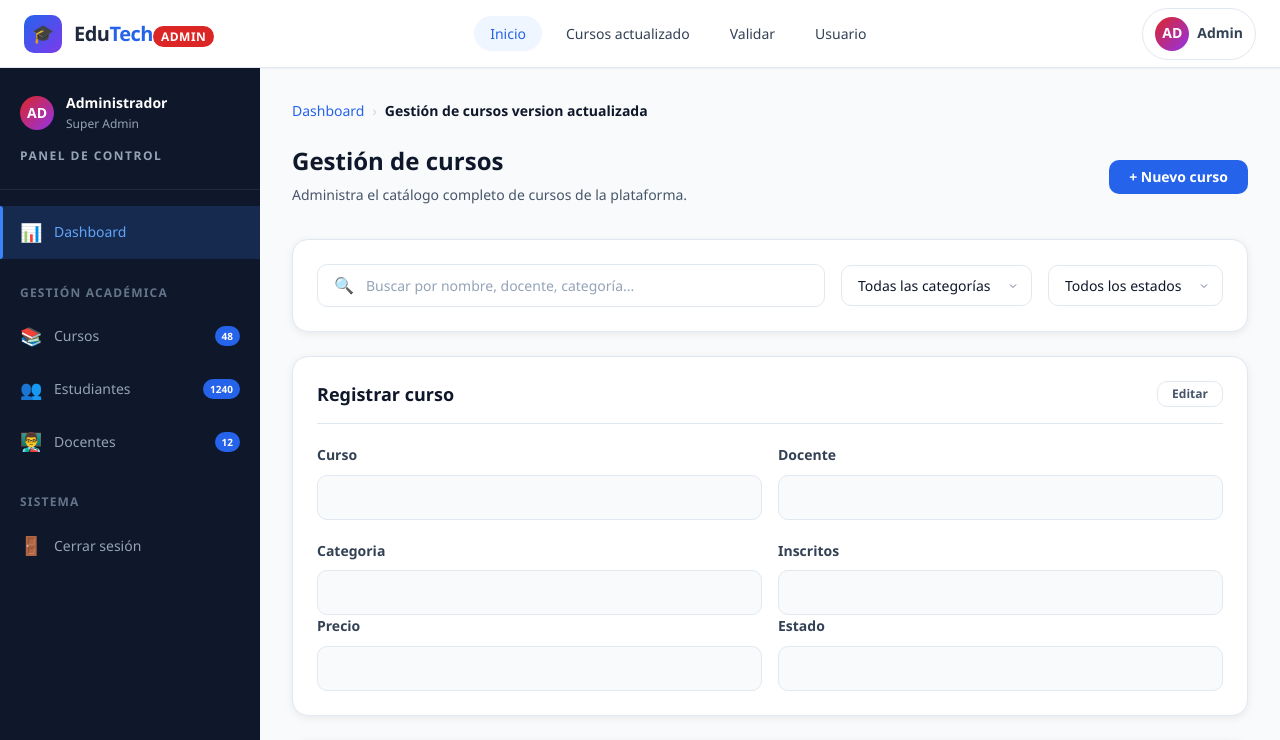
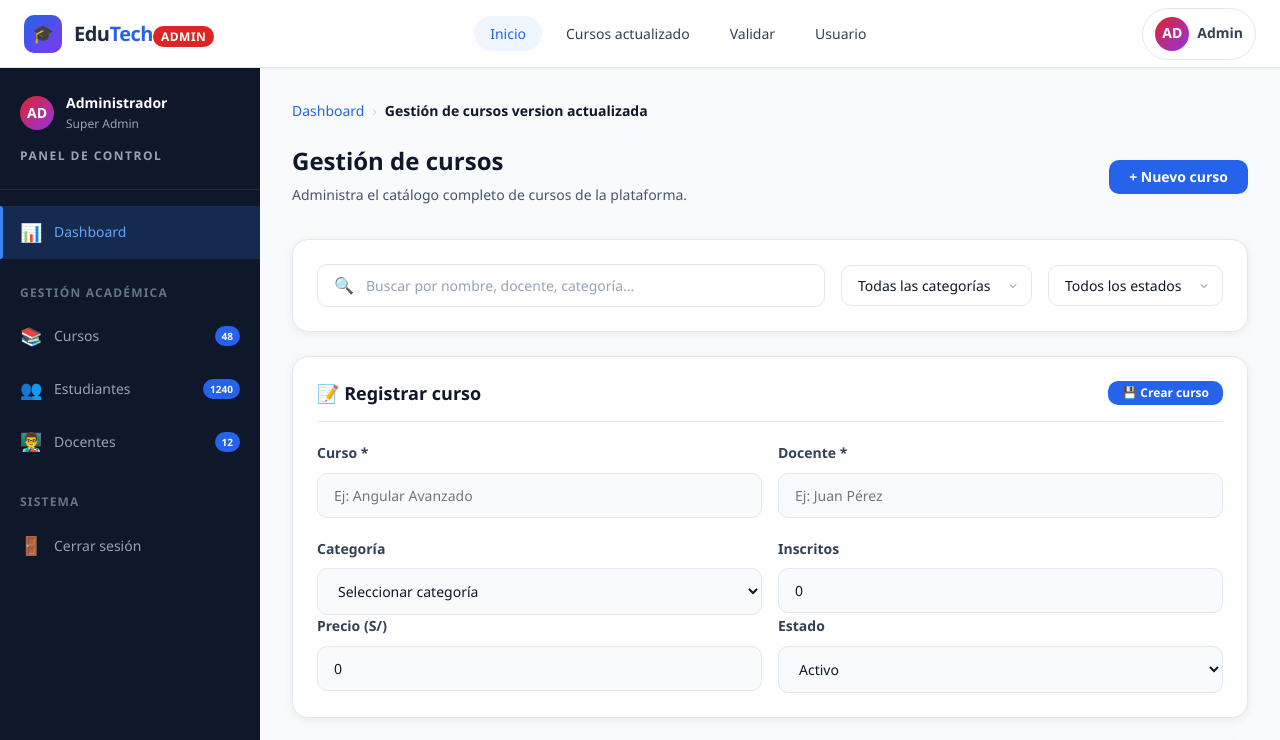
Before and after one commit to A-Barboza-Veliz/evaluacion-integral, an Angular app in the folder angular/portal-angular/: page /cursos in a window 1280 px wide. Shown: the top 740 px of the page. Built offline with nearby package versions, Linux system fonts and the light colour scheme; no server answers.

Commit message:
Se agrego Funcion crear cursos, se modifico HTML

```diff
--- a/angular/portal-angular/src/app/components/cursos/cursos.html
+++ b/angular/portal-angular/src/app/components/cursos/cursos.html
@@ -10,7 +10,8 @@
       <h1 class="page-title">Gestión de cursos</h1>
       <p class="page-subtitle">Administra el catálogo completo de cursos de la plataforma.</p>
     </div>
-            <button class="btn btn-primary" onclick="alert('Modal: Nuevo Curso')">+ Nuevo curso</button>
+    <!-- 🔽 CAMBIO 1: Botón "Nuevo curso" ahora llama a limpiarFormulario() -->
+    <button class="btn btn-primary" (click)="limpiarFormulario()">+ Nuevo curso</button>
   </div>
 </div>
 
@@ -37,47 +38,98 @@
   </div>
 </div>
 
+<!-- 🔽 CAMBIO 2: FORMULARIO PARA CREAR CURSO (AHORA CON BINDINGS) -->
+<div class="card" style="margin-bottom:var(--space-6);">
+  <div class="card-header">
+    <h2 class="card-title">📝 Registrar curso</h2>
+    <!-- Botón "Crear curso" ahora llama a guardarNuevoCurso() -->
+    <button class="btn btn-primary btn-sm" (click)="guardarNuevoCurso()">💾 Crear curso</button>
+  </div>
 
-        <!-- Formulario -->
-        <div class="card"style="margin-bottom:var(--space-6);">
-          <div class="card-header">
-            <h2 class="card-title">Registrar curso</h2>
-            <button class="btn btn-ghost btn-sm">Editar</button>
-          </div>
   <div class="form-row cols-2" style="margin-bottom:var(--space-5);">
     <div class="form-group" style="margin-bottom:0;">
-              <div class="form-label">Curso</div>
-              <input type="text" style="padding:var(--space-3) var(--space-4);background:var(--gray-50);border:1px solid var(--border-color);border-radius:var(--border-radius);font-size:var(--text-sm);color:var(--text-primary); width: 100%" />
+      <div class="form-label">Curso *</div>
+      <!-- 🔽 CAMBIO 3: value y input para enlazar con nuevoCurso.curso -->
+      <input
+        type="text"
+        [value]="nuevoCurso.curso"
+        (input)="actualizarNuevoCurso('curso', $any($event.target).value)"
+        placeholder="Ej: Angular Avanzado"
+        style="padding:var(--space-3) var(--space-4);background:var(--gray-50);border:1px solid var(--border-color);border-radius:var(--border-radius);font-size:var(--text-sm);color:var(--text-primary); width: 100%"
+      />
     </div>
     <div class="form-group" style="margin-bottom:0;">
-              <div class="form-label">Docente</div>
-              <input type="text" style="padding:var(--space-3) var(--space-4);background:var(--gray-50);border:1px solid var(--border-color);border-radius:var(--border-radius);font-size:var(--text-sm);color:var(--text-primary); width: 100%" />
+      <div class="form-label">Docente *</div>
+      <!-- 🔽 CAMBIO 4: value y input para enlazar con nuevoCurso.docente -->
+      <input
+        type="text"
+        [value]="nuevoCurso.docente"
+        (input)="actualizarNuevoCurso('docente', $any($event.target).value)"
+        placeholder="Ej: Juan Pérez"
+        style="padding:var(--space-3) var(--space-4);background:var(--gray-50);border:1px solid var(--border-color);border-radius:var(--border-radius);font-size:var(--text-sm);color:var(--text-primary); width: 100%"
+      />
     </div>
   </div>
+
   <div class="form-row cols-2">
     <div class="form-group" style="margin-bottom:0;">
-              <div class="form-label">Categoria</div>
-              <input type="text" style="padding:var(--space-3) var(--space-4);background:var(--gray-50);border:1px solid var(--border-color);border-radius:var(--border-radius);font-size:var(--text-sm);color:var(--text-primary); width: 100%" />
+      <div class="form-label">Categoría</div>
+      <!-- 🔽 CAMBIO 5: Select enlazado con nuevoCurso.categoria -->
+      <select
+        [value]="nuevoCurso.categoria"
+        (change)="actualizarNuevoCurso('categoria', $any($event.target).value)"
+        style="padding:var(--space-3) var(--space-4);background:var(--gray-50);border:1px solid var(--border-color);border-radius:var(--border-radius);font-size:var(--text-sm);color:var(--text-primary); width: 100%"
+      >
+        <option value="">Seleccionar categoría</option>
+        <option value="Frontend">Frontend</option>
+        <option value="Backend">Backend</option>
+        <option value="Full Stack">Full Stack</option>
+        <option value="Seguridad">Seguridad</option>
+      </select>
     </div>
     <div class="form-group" style="margin-bottom:0;">
       <div class="form-label">Inscritos</div>
-              <input type="text" style="padding:var(--space-3) var(--space-4);background:var(--gray-50);border:1px solid var(--border-color);border-radius:var(--border-radius);font-size:var(--text-sm);color:var(--text-primary); width: 100%" />
+      <!-- 🔽 CAMBIO 6: Input numérico enlazado con nuevoCurso.inscritos -->
+      <input
+        type="number"
+        [value]="nuevoCurso.inscritos"
+        (input)="actualizarNuevoCurso('inscritos', $any($event.target).value)"
+        placeholder="0"
+        style="padding:var(--space-3) var(--space-4);background:var(--gray-50);border:1px solid var(--border-color);border-radius:var(--border-radius);font-size:var(--text-sm);color:var(--text-primary); width: 100%"
+      />
     </div>
   </div>
+
   <div class="form-row cols-2">
     <div class="form-group" style="margin-bottom:0;">
-              <div class="form-label">Precio</div>
-              <input type="text" style="padding:var(--space-3) var(--space-4);background:var(--gray-50);border:1px solid var(--border-color);border-radius:var(--border-radius);font-size:var(--text-sm);color:var(--text-primary); width: 100%" />
+      <div class="form-label">Precio (S/)</div>
+      <!-- 🔽 CAMBIO 7: Input numérico con step enlazado con nuevoCurso.precio -->
+      <input
+        type="number"
+        [value]="nuevoCurso.precio"
+        (input)="actualizarNuevoCurso('precio', $any($event.target).value)"
+        placeholder="0.00"
+        step="0.01"
+        style="padding:var(--space-3) var(--space-4);background:var(--gray-50);border:1px solid var(--border-color);border-radius:var(--border-radius);font-size:var(--text-sm);color:var(--text-primary); width: 100%"
+      />
     </div>
     <div class="form-group" style="margin-bottom:0;">
       <div class="form-label">Estado</div>
-              <input type="text" style="padding:var(--space-3) var(--space-4);background:var(--gray-50);border:1px solid var(--border-color);border-radius:var(--border-radius);font-size:var(--text-sm);color:var(--text-primary); width: 100%" />
+      <!-- 🔽 CAMBIO 8: Select enlazado con nuevoCurso.estado -->
+      <select
+        [value]="nuevoCurso.estado"
+        (change)="actualizarNuevoCurso('estado', $any($event.target).value)"
+        style="padding:var(--space-3) var(--space-4);background:var(--gray-50);border:1px solid var(--border-color);border-radius:var(--border-radius);font-size:var(--text-sm);color:var(--text-primary); width: 100%"
+      >
+        <option value="Activo">Activo</option>
+        <option value="Inactivo">Inactivo</option>
+        <option value="Borrador">Borrador</option>
+      </select>
     </div>
   </div>
 </div>
 
-
-        <!-- Tabla de cursos -->
+<!-- 📊 TABLA DE CURSOS -->
 <div class="table-wrapper">
   <table class="table" aria-label="Tabla de gestión de cursos">
     <thead>
@@ -93,7 +145,6 @@
       </tr>
     </thead>
     <tbody>
-
       @for (curso of cursos(); track curso._id) {
         <tr>
           <td>
@@ -103,14 +154,12 @@
                 aria-hidden="true">
                 ⚡
               </div>
-
               <div class="user-info">
                 <div class="name">{{ curso.curso }}</div>
                 <div class="sub">60 horas · Virtual</div>
               </div>
             </div>
           </td>
-
           <td>{{ curso.docente }}</td>
           <td>
             <span class="badge badge-accent no-dot">{{ curso.categoria }}</span>
@@ -128,7 +177,6 @@
           <td>
             <div class="td-actions">
               <button class="btn btn-ghost btn-icon btn-sm" title="Editar" (click)="abrirEditar(curso)">✏️</button>
-
               <button class="btn btn-ghost btn-icon btn-sm" title="Desactivar">🔕</button>
               <button class="btn btn-ghost btn-icon btn-sm" title="Eliminar" style="color:var(--danger-600);" (click)="eliminarCurso(curso._id, curso.curso)">🗑️</button>
             </div>
@@ -136,14 +184,17 @@
         </tr>
       } @empty {
         <tr>
-                  <td colspan="8">No hay cursos registrados</td>
+          <td colspan="8" style="text-align:center;padding:2rem;">
+            <p style="color:var(--gray-500);">📚 No hay cursos registrados</p>
+            <p style="font-size:0.875rem;color:var(--gray-400);">Haz clic en "+ Nuevo curso" para agregar el primero</p>
+          </td>
         </tr>
       }
-
     </tbody>
   </table>
 </div>
 
+<!-- 📄 PAGINACIÓN -->
 <nav class="pagination" aria-label="Paginación">
   <button class="page-btn" disabled aria-label="Anterior">‹</button>
   <button class="page-btn active" aria-current="page">1</button>
@@ -152,7 +203,7 @@
   <button class="page-btn" aria-label="Siguiente">›</button>
 </nav>
 
-        <!-- 📝 MODAL PARA EDITAR CURSO (NUEVO) -->
+<!-- ✏️ MODAL PARA EDITAR CURSO -->
 @if (mostrarFormularioEdicion()) {
   <div class="modal-overlay" style="position:fixed;top:0;left:0;right:0;bottom:0;background:rgba(0,0,0,0.5);display:flex;align-items:center;justify-content:center;z-index:1000;">
     <div class="modal-content" style="background:white;padding:2rem;border-radius:8px;max-width:500px;width:100%;">
@@ -232,7 +283,7 @@
           class="btn btn-primary"
           (click)="guardarEdicion()"
           style="padding:0.5rem 1.5rem;border:none;border-radius:4px;background:#2563eb;color:white;cursor:pointer;">
-          💾 Guardar
+          💾 Guardar Cambios
         </button>
       </div>
     </div>
--- a/angular/portal-angular/src/app/components/cursos/cursos.ts
+++ b/angular/portal-angular/src/app/components/cursos/cursos.ts
@@ -1,4 +1,3 @@
-//implementando de angular core on init , para decilre que me conectare a un serrvicioo y esperare respuestas
 import { Component, inject, OnInit, signal } from '@angular/core';
 import { CursosModel, CursosService } from '../../services/cursos';
 
@@ -12,9 +11,19 @@ import { CursosModel, CursosService } from '../../services/cursos';
 export class Cursos implements OnInit {
   cursos = signal<CursosModel[]>([]);
 
-   // Variables para el formulario de edición
+  // Variables para el formulario de edición
   cursoEditando = signal<CursosModel | null>(null);
   mostrarFormularioEdicion = signal<boolean>(false);
+
+  // 🆕 VARIABLES PARA EL FORMULARIO DE CREAR
+  nuevoCurso = {
+    curso: '',
+    docente: '',
+    categoria: '',
+    inscritos: '0',
+    precio: '0',
+    estado: 'Activo'
+  };
 
   private cursoService = inject(CursosService);
 
@@ -29,7 +38,10 @@ export class Cursos implements OnInit {
       }
     });
   }
+
+  // ============================================
   // 🗑️ ELIMINAR curso
+  // ============================================
   eliminarCurso(id: string, nombre: string): void {
     if (confirm(`¿Estás seguro de eliminar el curso "${nombre}"?`)) {
       this.cursoService.eliminarCurso(id).subscribe({
@@ -45,26 +57,29 @@ export class Cursos implements OnInit {
     }
   }
 
-   // ✏️ ABRIR formulario de edición
+  // ============================================
+  // ✏️ MÉTODOS PARA EDITAR
+  // ============================================
+
+  // ✏️ ABRIR formulario de edición
   abrirEditar(curso: CursosModel): void {
-    this.cursoEditando.set({ ...curso }); // Copia los datos del curso
+    this.cursoEditando.set({ ...curso });
     this.mostrarFormularioEdicion.set(true);
   }
 
-   // ✏️ CERRAR formulario de edición
+  // ✏️ CERRAR formulario de edición
   cerrarEditar(): void {
     this.cursoEditando.set(null);
     this.mostrarFormularioEdicion.set(false);
   }
 
-   // ✏️ GUARDAR cambios
+  // ✏️ GUARDAR cambios
   guardarEdicion(): void {
     const curso = this.cursoEditando();
     if (!curso) return;
 
     this.cursoService.actualizarCurso(curso._id, curso).subscribe({
       next: (cursoActualizado) => {
-        // Actualizar la lista local con los cambios
         this.cursos.update(cursos =>
           cursos.map(c => c._id === curso._id ? cursoActualizado : c)
         );
@@ -78,7 +93,7 @@ export class Cursos implements OnInit {
     });
   }
 
-  // ✏️ Actualizar los campos del formulario
+  // ✏️ Actualizar los campos del formulario de edición
   actualizarCampo(campo: keyof CursosModel, valor: string): void {
     const curso = this.cursoEditando();
     if (curso) {
@@ -86,4 +101,56 @@ export class Cursos implements OnInit {
       this.cursoEditando.set({ ...curso });
     }
   }
+
+  // ============================================
+  // 🆕 MÉTODOS PARA CREAR (NUEVO)
+  // ============================================
+
+  // 🆕 LIMPIAR formulario de crear
+  limpiarFormulario(): void {
+    this.nuevoCurso = {
+      curso: '',
+      docente: '',
+      categoria: '',
+      inscritos: '0',
+      precio: '0',
+      estado: 'Activo'
+    };
+    // Desplazar la vista al formulario
+    const formulario = document.querySelector('.card .card-header');
+    if (formulario) {
+      formulario.scrollIntoView({ behavior: 'smooth' });
+    }
+  }
+
+  // 🆕 ACTUALIZAR campo del nuevo curso
+  actualizarNuevoCurso(campo: string, valor: string): void {
+    this.nuevoCurso = {
+      ...this.nuevoCurso,
+      [campo]: valor
+    };
+  }
+
+  // 🆕 GUARDAR nuevo curso
+  guardarNuevoCurso(): void {
+    // Validar campos obligatorios
+    if (!this.nuevoCurso.curso.trim() || !this.nuevoCurso.docente.trim()) {
+      alert('⚠️ Los campos "Curso" y "Docente" son obligatorios');
+      return;
+    }
+
+    this.cursoService.crearCurso(this.nuevoCurso).subscribe({
+      next: (cursoCreado) => {
+        console.log('✅ Curso creado:', cursoCreado);
+        alert('✅ Curso creado exitosamente');
+        // Agregar el nuevo curso a la lista local
+        this.cursos.update(cursos => [...cursos, cursoCreado]);
+        this.limpiarFormulario();
+      },
+      error: (error) => {
+        console.error('❌ Error al crear curso:', error);
+        alert('❌ Error al crear el curso. Verifica la conexión con el servidor.');
+      }
+    });
+  }
 }
```
Also changed, not shown: angular/portal-angular/src/app/services/cursos.ts (+12 -15 lines). Lines whose indentation alone changed are shown as unchanged.
